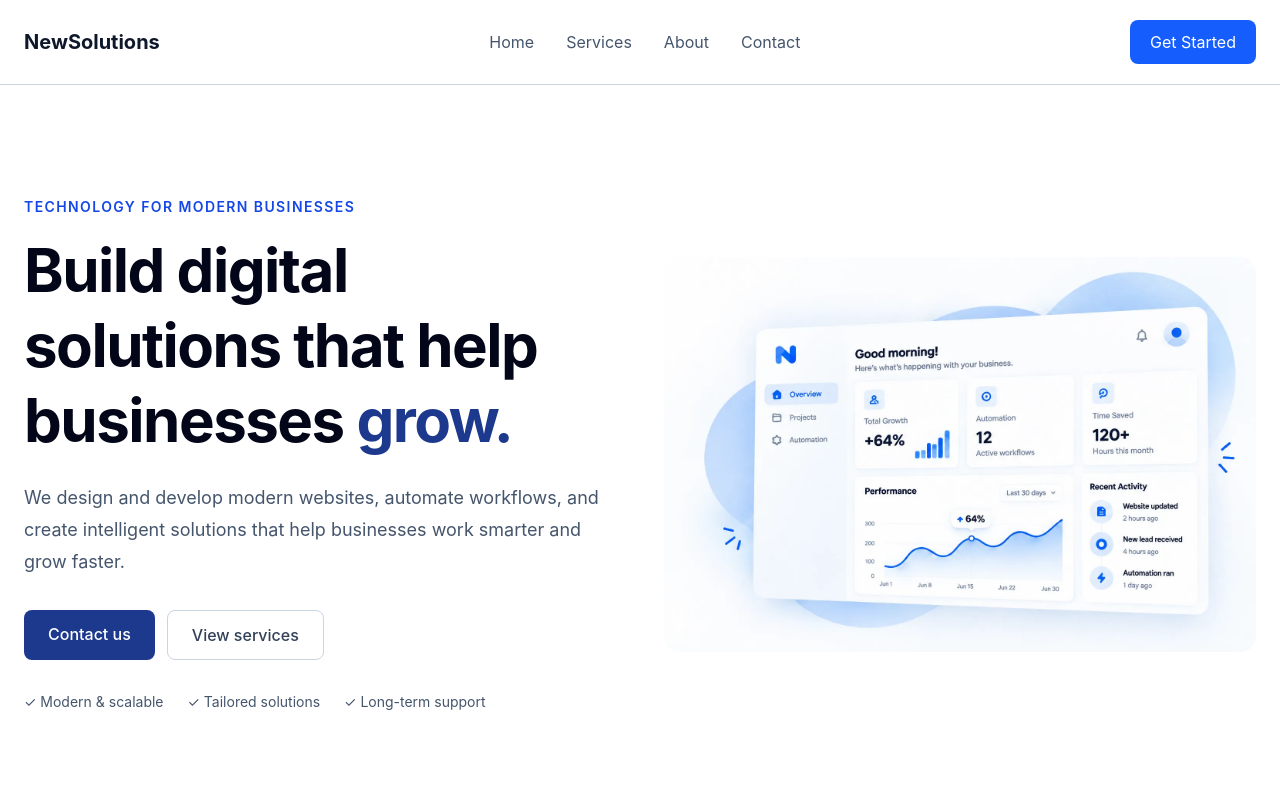
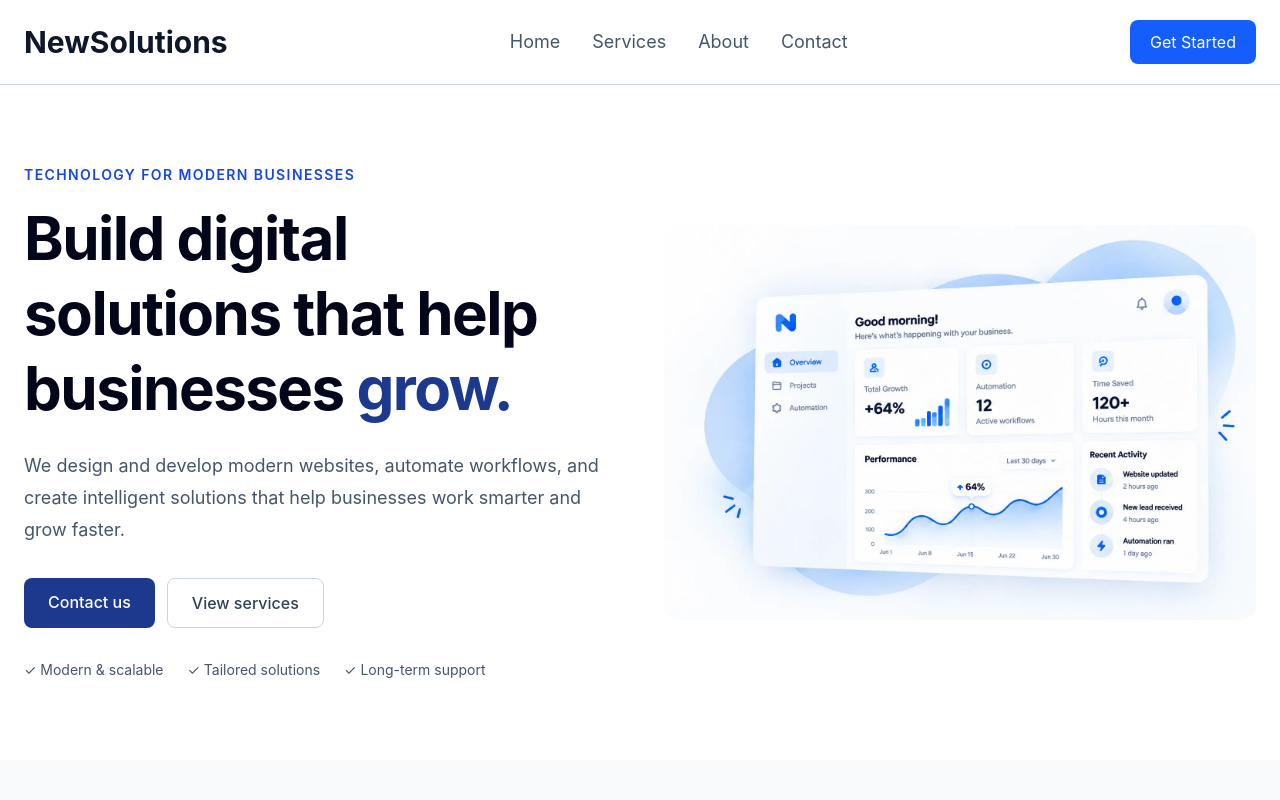
Before and after one commit to duartesimo/NewSolutions, a React (Vite) app in the folder frontend/: page / in a window 1280 px wide. Shown: the top 800 px of the page. Built offline with nearby package versions, Linux system fonts and the light colour scheme.

Commit message:
fix: hero and navbar sizes

```diff
--- a/frontend/src/components/layout/Navbar.tsx
+++ b/frontend/src/components/layout/Navbar.tsx
@@ -14,7 +14,8 @@ function Navbar() {
   return (
     <nav className="w-full border-b border-slate-300 bg-white">
       <div className="mx-auto flex max-w-7xl items-center justify-between px-6 py-5">
-        <Link to="/" className="text-xl font-bold text-slate-900">
+
+        <Link to="/" className="text-2xl md:text-3xl font-bold text-slate-900">
           NewSolutions
         </Link>
 
@@ -24,7 +25,7 @@ function Navbar() {
             <Link
               key={page.path}
               to={page.path}
-              className="text-slate-600 transition hover:text-blue-600"
+              className="text-slate-600 text-lg transition hover:text-blue-600"
             >
               {page.name}
             </Link>
--- a/frontend/src/components/sections/Hero.tsx
+++ b/frontend/src/components/sections/Hero.tsx
@@ -4,7 +4,7 @@ import heroImage from "../../assets/hero-image.webp";
 function Hero() {
   return (
     <section className="bg-white">
-      <div className="mx-auto grid max-w-7xl grid-cols-1 items-center gap-12 px-6 py-20 lg:grid-cols-2 lg:py-28">
+      <div className="mx-auto grid max-w-7xl grid-cols-1 items-center gap-12 px-6 py-20 lg:grid-cols-2">
         {/* Content */}
         <div>
           <p className="mb-4 text-sm font-semibold tracking-widest text-blue-700 uppercase">
```
